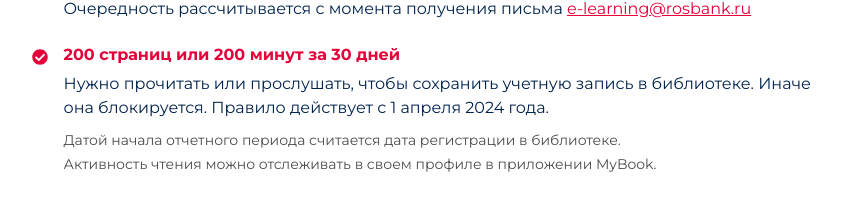
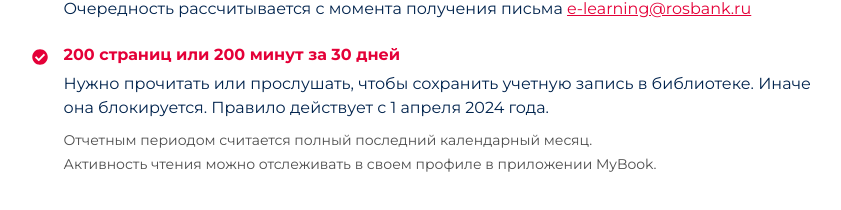
Before and after one commit to Kosticivan5/libraryROS, a React (Vite) app: page /#/ in a window 1280 px wide. Shown: the part 1039-1249 px from the top of the page, without its empty margins (230-1071 px from the left). Built offline with nearby package versions, Linux system fonts and the light colour scheme.

Commit message:
mainpage text change

```diff
--- a/src/pages/Rules.jsx
+++ b/src/pages/Rules.jsx
@@ -43,8 +43,8 @@ const Rules = () => {
               <ul>
                 <li>
                   {" "}
-                  Датой начала отчетного периода считается дата регистрации в
-                  библиотеке.
+                  Отчетным периодом считается полный последний календарный
+                  месяц.
                 </li>
                 <li>
                   {" "}
```
